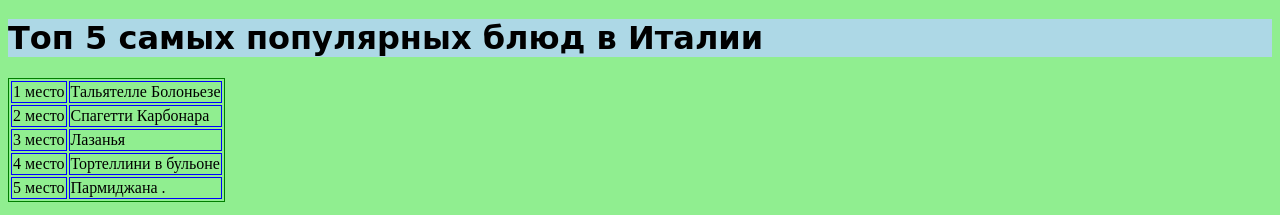
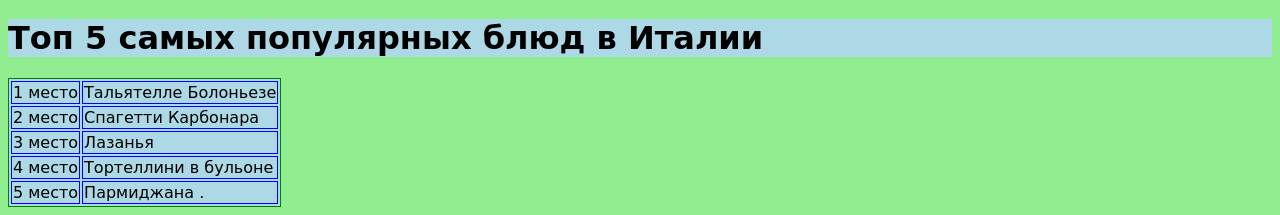
Before and after one commit to baelprosoloni/Itay, a plain HTML site: page index.html in a window 1280 px wide. Shown: the part 1170-1385 px from the top of the page. Drawn offline with Linux system fonts and the light colour scheme.

Commit message:
Update food.css

```diff
--- a/food.css
+++ b/food.css
@@ -9,3 +9,9 @@
     margin: 30px;
     font-family:cursive ;
 }
+
+table{
+    font-family: cursive;
+    background-color: lightblue;
+
+}
```
